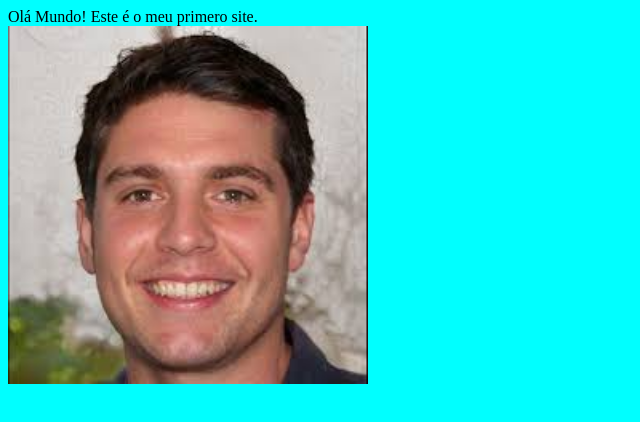
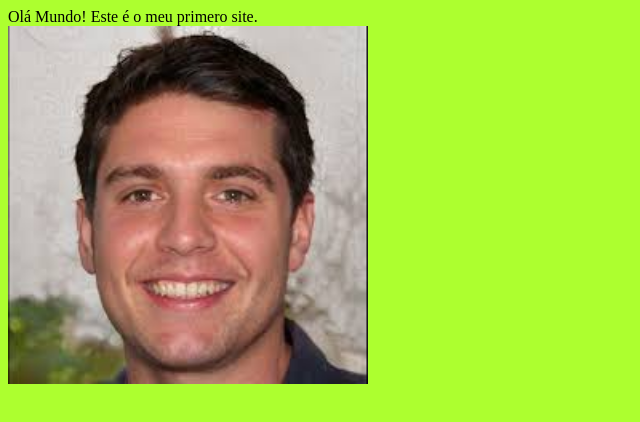
Before and after one commit to Thierry07/Projetoweb1, a plain HTML site: page index.html in a window 1280 px wide. Shown: the whole page, without its empty margins (0-640 px from the left). Drawn offline with Linux system fonts and the light colour scheme.

Commit message:
UPDATE style.css

```diff
--- a/style.css
+++ b/style.css
@@ -1,3 +1,3 @@
 body {
-    background-color: cyan;
+    background-color: greenyellow;
 }
```
